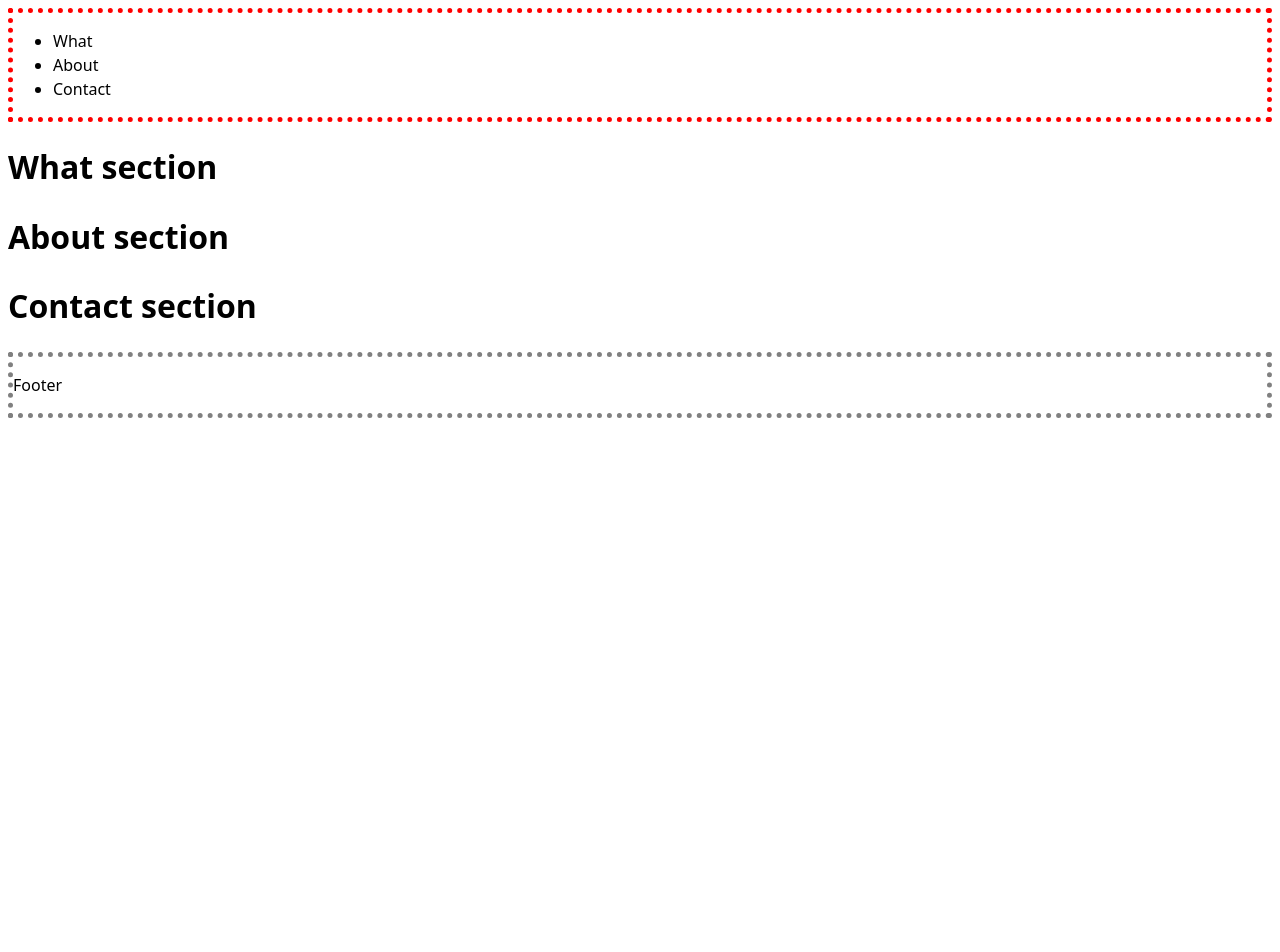
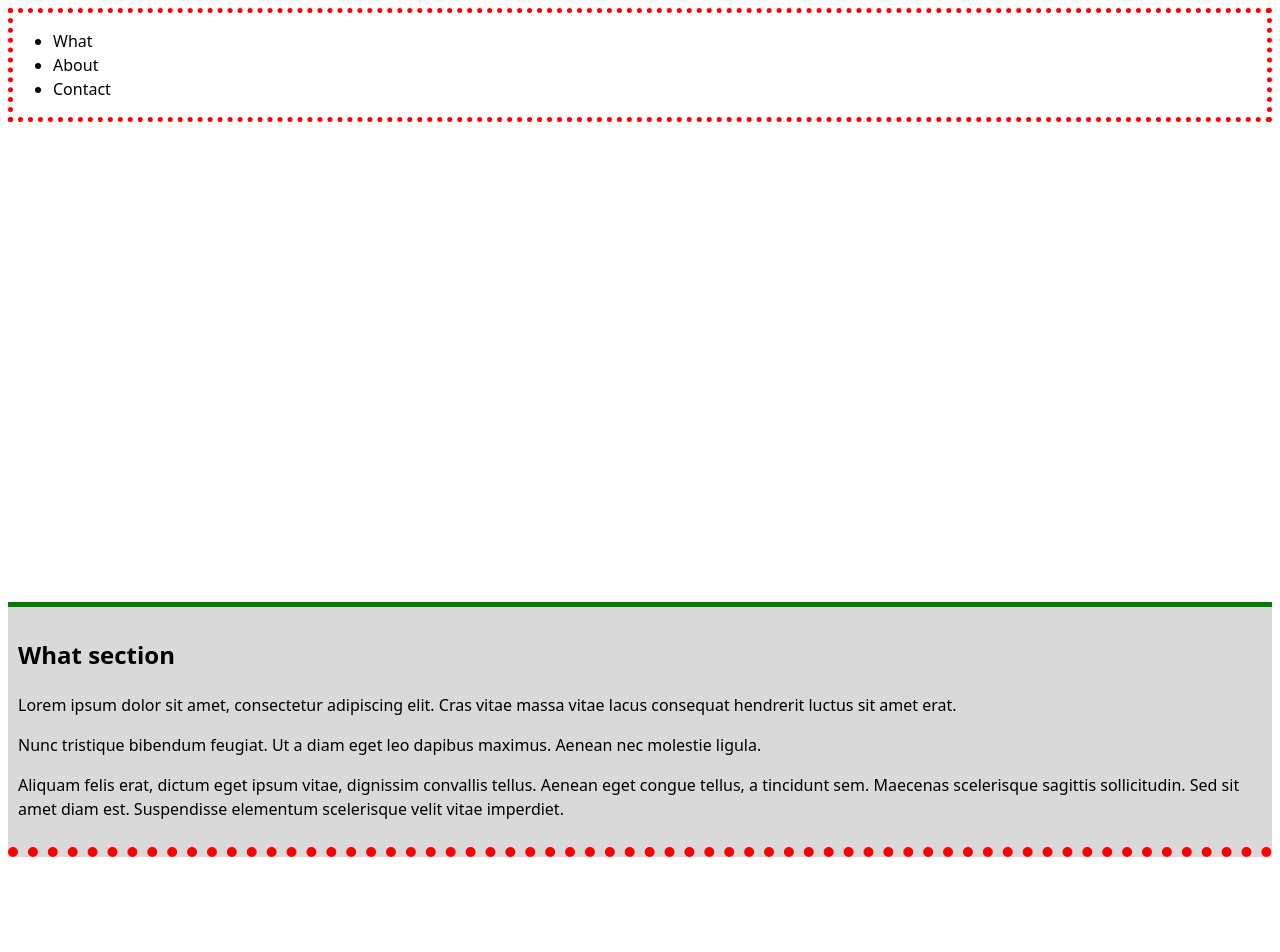
Before and after one commit to juque/my-spa, a Vue app: page / in a window 1280 px wide. Shown: the top 952 px of the page. Before the commit the page ends 800 px from the top, so only its background shows below. Built offline with nearby package versions, Linux system fonts and the light colour scheme.

Commit message:
add Section component

```diff
--- /dev/null
+++ b/src/components/layout/Section.vue
@@ -0,0 +1,17 @@
+<template>
+
+  <section>
+    <slot />
+  </section>
+
+</template>
+
+<style scoped>
+section {
+  margin: 30rem 0;
+  background-color: #d9d9d9;
+  padding: 10px;
+  border-top: 5px solid green;
+  border-bottom: 10px dotted red;
+}
+</style>
--- /dev/null
+++ b/src/components/shared/Lorem.vue
@@ -0,0 +1,14 @@
+<template>
+
+  <p>Lorem ipsum dolor sit amet, consectetur adipiscing elit. Cras vitae massa
+  vitae lacus consequat hendrerit luctus sit amet erat.</p>
+
+  <p>Nunc tristique bibendum feugiat. Ut a diam eget leo dapibus maximus. Aenean
+  nec molestie ligula.</p>
+
+  <p>Aliquam felis erat, dictum eget ipsum vitae, dignissim convallis tellus.
+  Aenean eget congue tellus, a tincidunt sem. Maecenas scelerisque sagittis
+  sollicitudin. Sed sit amet diam est. Suspendisse elementum scelerisque velit
+  vitae imperdiet.</p>
+
+</template>
--- a/src/views/About.vue
+++ b/src/views/About.vue
@@ -1,10 +1,13 @@
 <script setup lang="ts">
+import Section from '../components/layout/Section.vue'
+import Lorem from '../components/shared/Lorem.vue'
 </script>
 
 <template>
-  <div>
+  <Section>
     <h1>About section</h1>
-  </div>
+    <Lorem />
+  </Section>
 </template>
 
 <style scoped>
--- a/src/views/Contact.vue
+++ b/src/views/Contact.vue
@@ -1,10 +1,13 @@
 <script setup lang="ts">
+import Section from '../components/layout/Section.vue'
+import Lorem from '../components/shared/Lorem.vue'
 </script>
 
 <template>
-  <div>
+  <Section>
     <h1>Contact section</h1>
-  </div>
+    <Lorem />
+  </Section>
 </template>
 
 <style scoped>
--- a/src/views/What.vue
+++ b/src/views/What.vue
@@ -1,10 +1,13 @@
 <script setup lang="ts">
+import Section from '../components/layout/Section.vue'
+import Lorem from '../components/shared/Lorem.vue'
 </script>
 
 <template>
-  <div>
+  <Section>
     <h1>What section</h1>
-  </div>
+    <Lorem />
+  </Section>
 </template>
 
 <style scoped>
```
